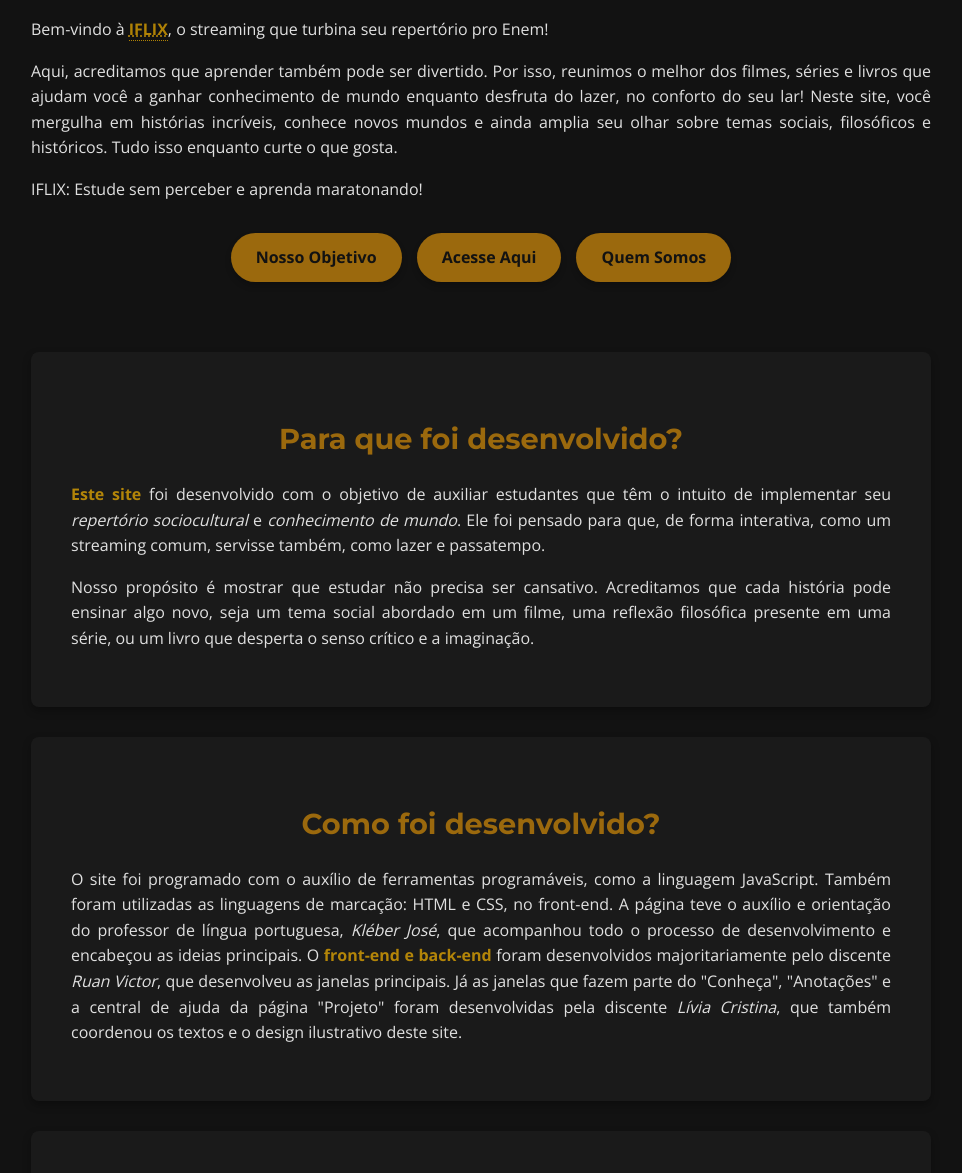
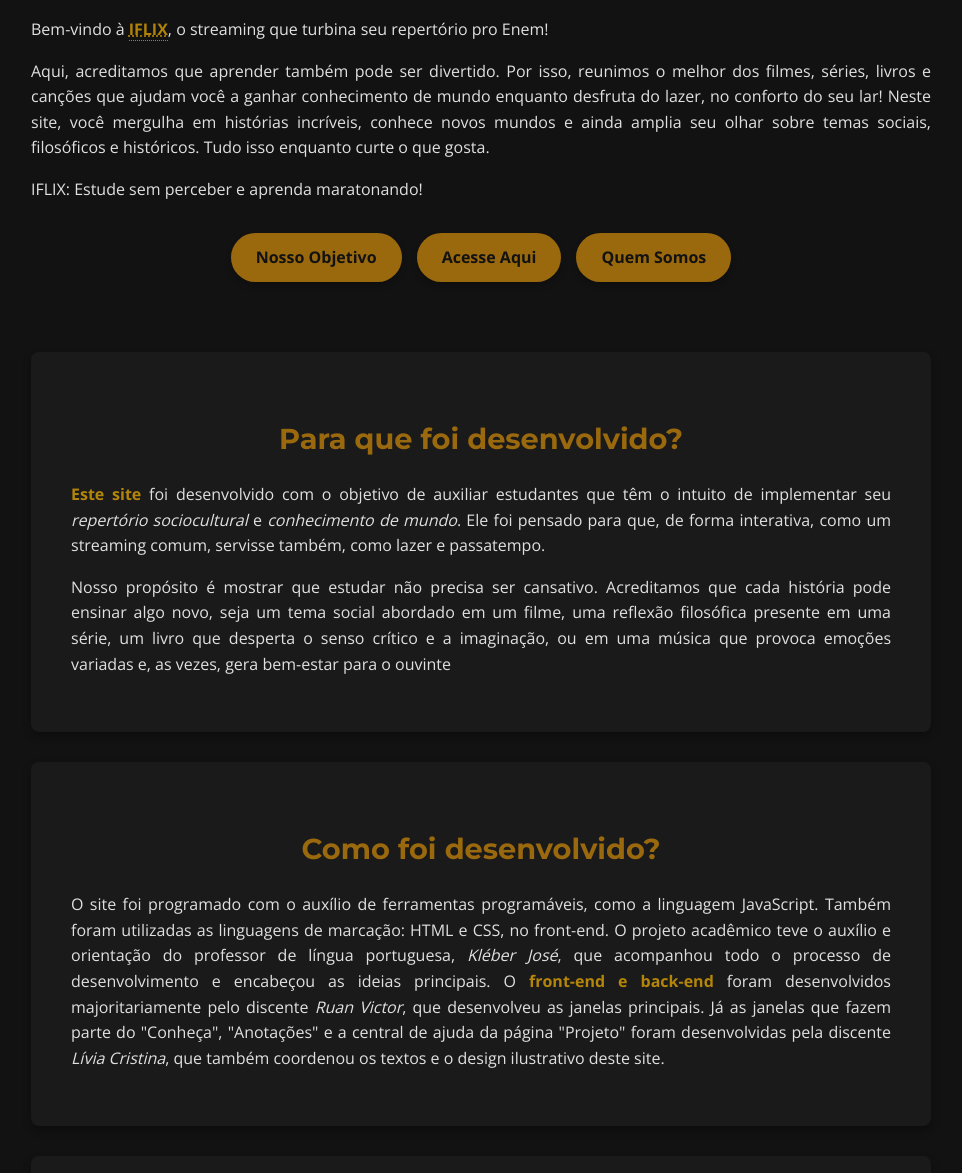
Before and after one commit to ruanvictorsm/IFLIX, a plain HTML site: page frontend/public_html/conheca.html in a window 1280 px wide. Shown: the part 127-1300 px from the top of the page, without its empty margins (159-1121 px from the left). Drawn offline with nearby package versions, Linux system fonts and the light colour scheme.

Commit message:
só edit texto, agr vamos assistir st

```diff
--- a/frontend/public_html/conheca.html
+++ b/frontend/public_html/conheca.html
@@ -17,7 +17,7 @@
         <p>Bem-vindo à <strong><abbr title="IFRN IFLIX">IFLIX</abbr></strong>, o streaming que turbina seu repertório pro
             Enem!</p>
         <p>Aqui, acreditamos que aprender também pode ser divertido. Por isso, reunimos o melhor dos filmes,
-            séries e livros que ajudam você a ganhar conhecimento de mundo enquanto desfruta do lazer,
+            séries, livros e canções que ajudam você a ganhar conhecimento de mundo enquanto desfruta do lazer,
             no conforto do seu lar! Neste site, você mergulha em histórias incríveis, conhece novos mundos e
             ainda amplia seu olhar sobre temas sociais, filosóficos e históricos. Tudo isso enquanto curte o que gosta.
         </p>
@@ -37,13 +37,13 @@
                 que, de forma interativa, como um streaming comum, servisse também, como lazer e passatempo.</p>
             <p>Nosso propósito é mostrar que estudar não precisa ser cansativo. Acreditamos que cada história pode
                 ensinar algo novo, seja um tema social abordado em um filme, uma reflexão filosófica presente em uma
-                série, ou um livro que desperta o senso crítico e a imaginação.</p>
+                série, um livro que desperta o senso crítico e a imaginação, ou em uma música que provoca emoções variadas e, as vezes, gera bem-estar para o ouvinte</p>
         </section>
 
         <section id="objetivo">
             <h2>Como foi desenvolvido? </h2>
             <p> O site foi programado com o auxílio de ferramentas programáveis, como a linguagem JavaScript.
-                Também foram utilizadas as linguagens de marcação: HTML e CSS, no front-end. A página teve o
+                Também foram utilizadas as linguagens de marcação: HTML e CSS, no front-end. O projeto acadêmico teve o
                 auxílio e orientação do professor de língua portuguesa, <i>Kléber José</i>, que acompanhou todo o
                 processo de desenvolvimento e encabeçou as ideias principais. O <strong>front-end e back-end</strong> foram
                 desenvolvidos majoritariamente pelo discente <i>Ruan Victor</i>, que desenvolveu as janelas principais. Já
```
Also changed, not shown: README.md.
